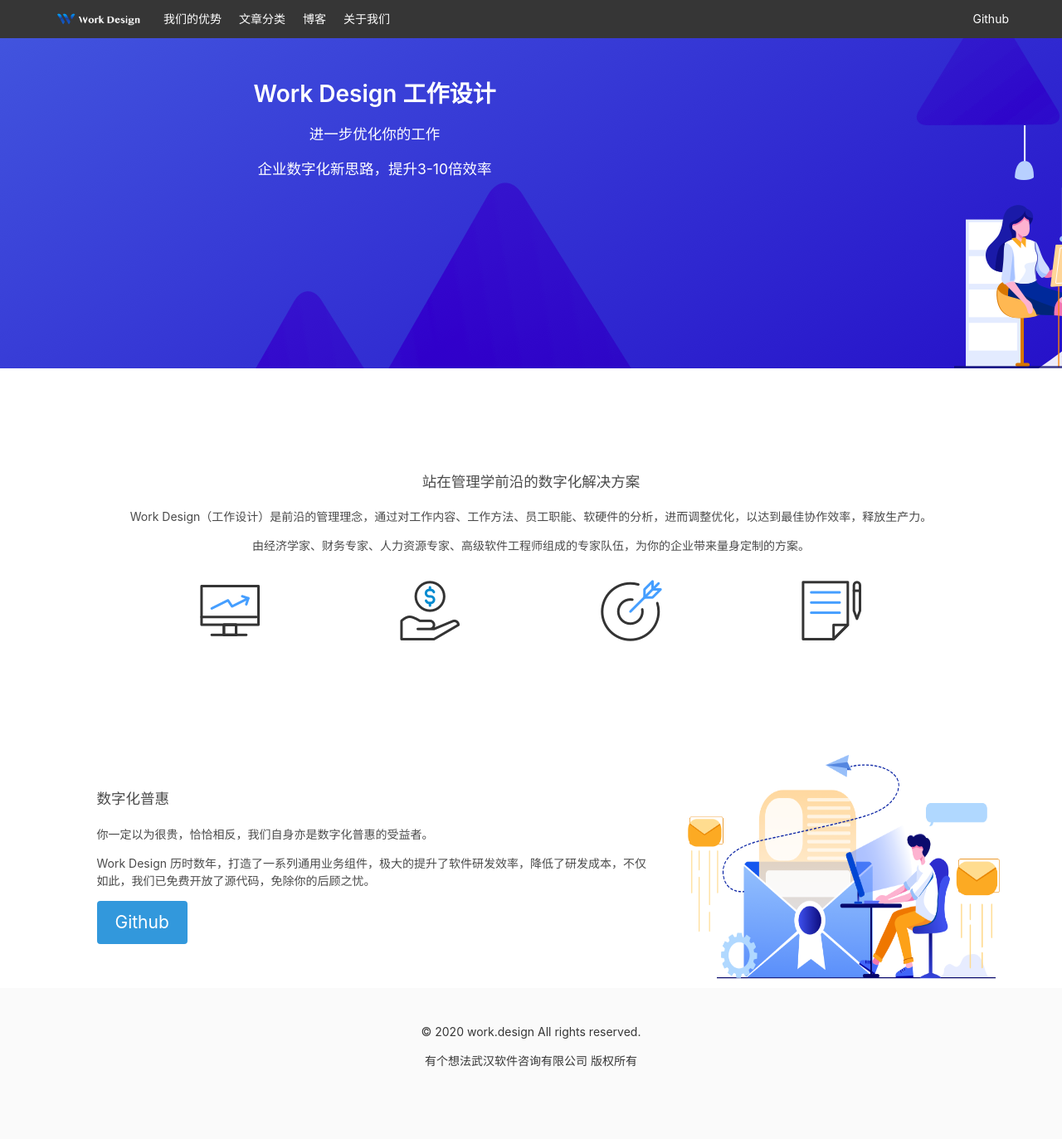
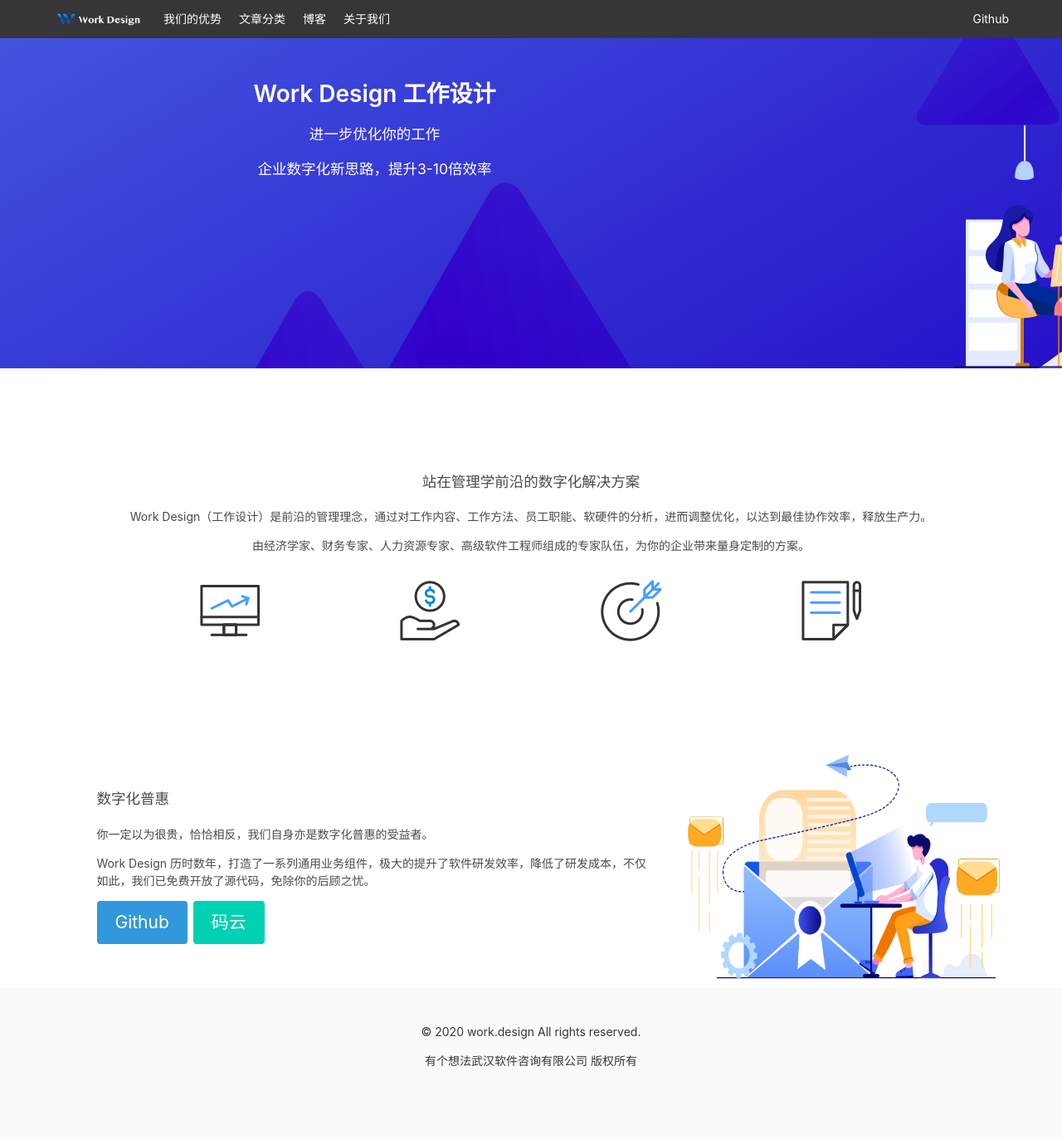
Before and after one commit to yigexiangfa/yigexiangfa.github.io, a Jekyll site: the page built from index.md, in a window 1280 px wide. Shown: the whole page at 83% size. Built offline with Jekyll 4.4.1, drawn with Linux system fonts in a browser that asks for light colours.

Commit message:
github shown first

```diff
--- a/_layouts/door.html
+++ b/_layouts/door.html
@@ -36,8 +36,9 @@ layout: default
       <div class="content">
         <p>你一定以为很贵，恰恰相反，我们自身亦是数字化普惠的受益者。</p>
         <p>Work Design 历时数年，打造了一系列通用业务组件，极大的提升了软件研发效率，降低了研发成本，不仅如此，我们已免费开放了源代码，免除你的后顾之忧。</p>
-        <p>
-          <a href="https://github.com/work-design" class="button is-large is-info">Github</a>
+        <p class="buttons">
+          <a href="https://github.com/work-design" target="_blank" class="button is-large is-info">Github</a>
+          <a href="https://gitee.com/work-design" target="_blank" class="button is-large is-primary">码云</a>
         </p>
       </div>
     </div>
```
